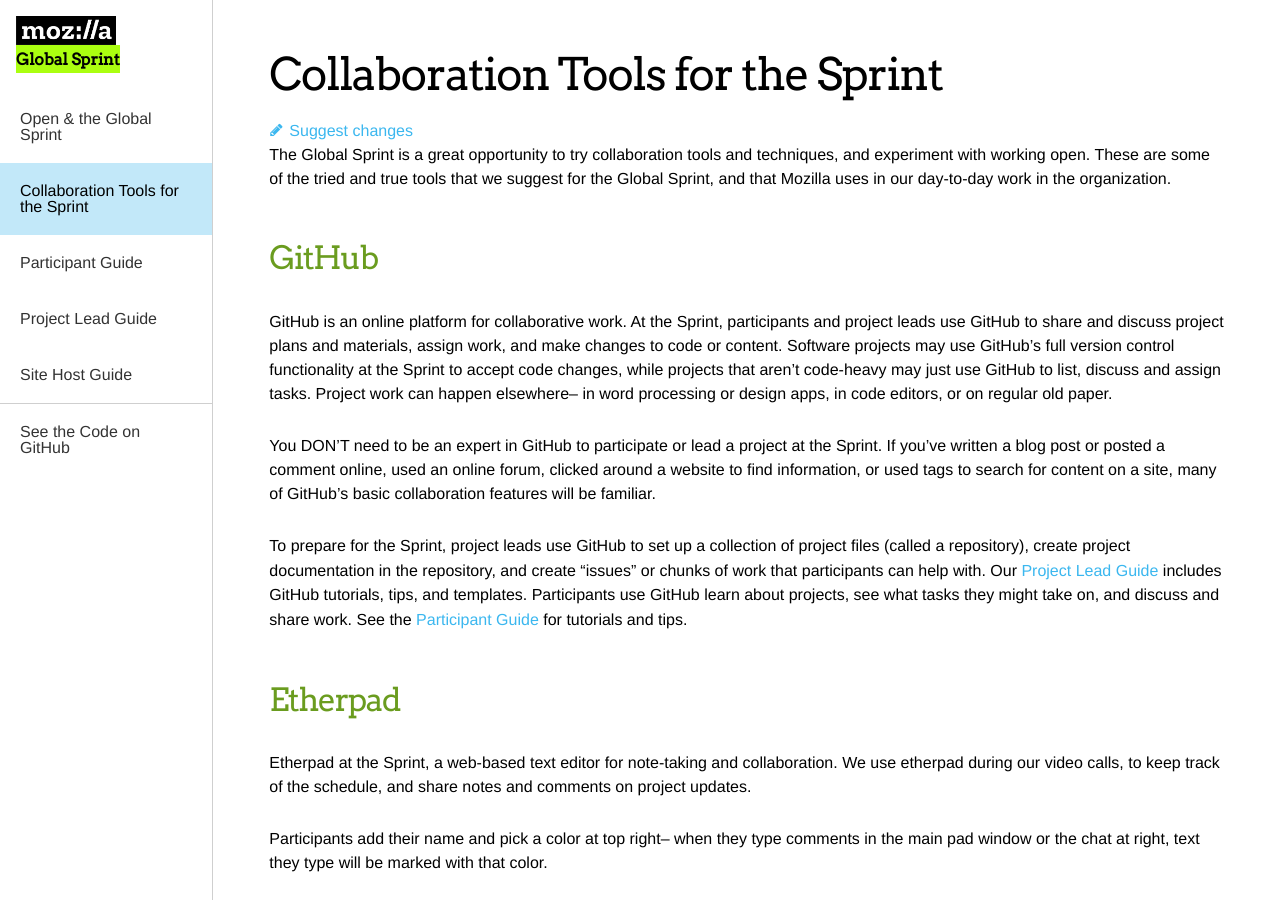
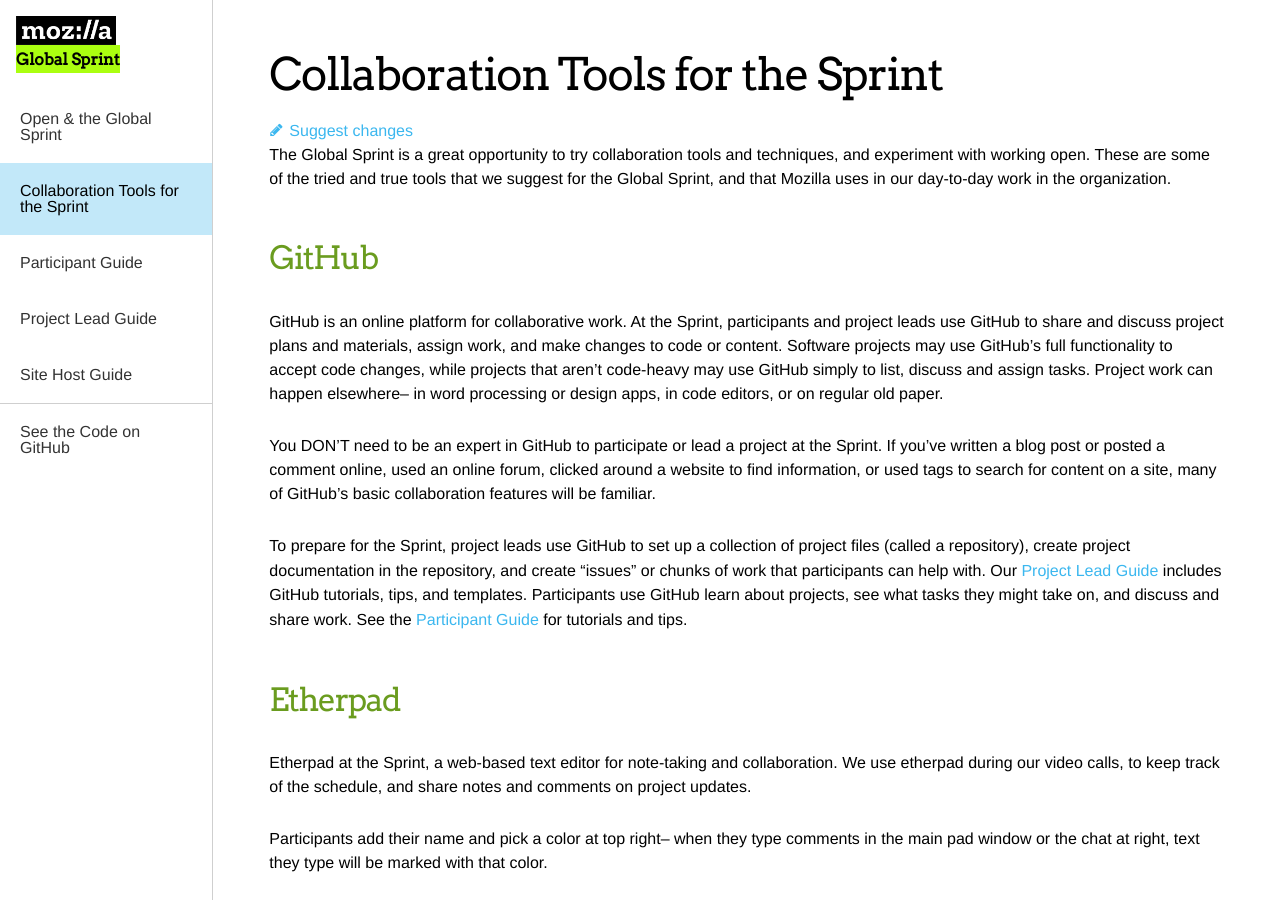
Before and after one commit to mozilla/global-sprint, a Jekyll site: the page built from _articles/collaboration-tools.md, in a window 1280 px wide and 900 px high. Built offline with Jekyll 4.4.1, drawn with Linux system fonts in a browser that asks for light colours; comment, search, counter and statistics services are not loaded.

Commit message:
Update collaboration-tools.md

```diff
--- a/_articles/collaboration-tools.md
+++ b/_articles/collaboration-tools.md
@@ -6,9 +6,9 @@ title: Collaboration Tools for the Sprint
 **The Global Sprint is a great opportunity to try collaboration tools and techniques, and experiment with working open.** These are some of the tried and true tools that we suggest for the Global Sprint, and that Mozilla uses in our day-to-day work in the organization.
 
 ### GitHub
-GitHub is an online platform for collaborative work. At the Sprint, participants and project leads use GitHub to share and discuss project plans and materials, assign work, and make changes to code or content. Software projects may use GitHub’s full version control functionality at the Sprint to accept code changes, while projects that aren’t code-heavy may just use GitHub to list, discuss and assign tasks. Project work can happen elsewhere-- in word processing or design apps, in code editors, or on regular old paper.
+GitHub is an online platform for collaborative work. At the Sprint, participants and project leads use GitHub to share and discuss project plans and materials, assign work, and make changes to code or content. Software projects may use GitHub’s full functionality to accept code changes, while projects that aren’t code-heavy may use GitHub simply to list, discuss and assign tasks. Project work can happen elsewhere-- in word processing or design apps, in code editors, or on regular old paper.
 
-You DON’T need to be an expert in GitHub to participate or lead a project at the Sprint. If you’ve written a blog post or posted a comment online, used an online forum, clicked around a website to find information, or used tags to search for content on a site, many of GitHub’s basic collaboration features will be familiar.
+**You DON’T need to be an expert in GitHub to participate or lead a project at the Sprint. If you’ve written a blog post or posted a comment online, used an online forum, clicked around a website to find information, or used tags to search for content on a site, many of GitHub’s basic collaboration features will be familiar.**
 
 To prepare for the Sprint, project leads use GitHub to set up a collection of project files (called a repository), create project documentation in the repository, and create “issues” or chunks of work that participants can help with. Our [Project Lead Guide](https://mozilla.github.io/global-sprint/project-lead-guide/) includes GitHub tutorials, tips, and templates. Participants use GitHub learn about projects, see what tasks they might take on, and discuss and share work. See the [Participant Guide](https://mozilla.github.io/global-sprint/participants-guide/) for tutorials and tips.
 
```
